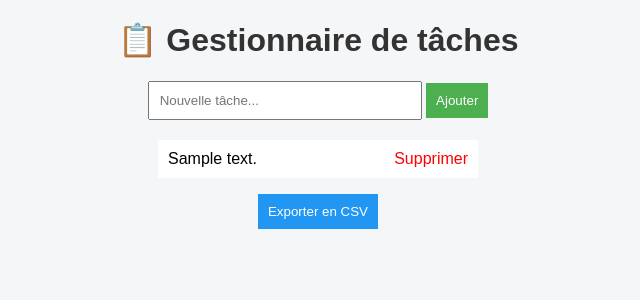
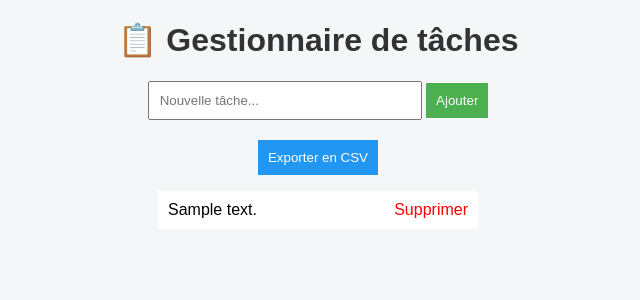
Before and after one commit to bobofils/MonAppWeb, a Flask app: page / in a window 1280 px wide. Shown: the top 300 px of the page, without its empty margins (322-962 px from the left). Run offline with Flask 3, Linux system fonts and the light colour scheme; tables that the repository leaves empty hold one stand-in row (values such as "Sample post").

Commit message:
Correction bouton export CSV

```diff
--- a/app.py
+++ b/app.py
@@ -48,9 +48,6 @@ def delete(id):
     conn.close()
     return redirect("/")
 
-if __name__ == "__main__":
-    port = int(os.environ.get("PORT", 5000))
-    app.run(host="0.0.0.0", port=port)
 import csv
 from flask import Response
 
@@ -62,7 +59,6 @@ def export_tasks():
     tasks = cursor.fetchall()
     conn.close()
 
-    # Créer un CSV en mémoire
     def generate():
         yield "id,content\n"
         for task in tasks:
@@ -70,3 +66,8 @@ def export_tasks():
 
     return Response(generate(), mimetype="text/csv",
                     headers={"Content-Disposition": "attachment; filename=tasks.csv"})
+
+
+if __name__ == "__main__":
+    port = int(os.environ.get("PORT", 5000))
+    app.run(host="0.0.0.0", port=port)
--- a/templates/index.html
+++ b/templates/index.html
@@ -38,7 +38,6 @@
             justify-content: space-between;
         }
         a {
-            color: red;
             text-decoration: none;
         }
     </style>
@@ -52,17 +51,19 @@
     <button type="submit">Ajouter</button>
 </form>
 
+<!-- Bouton export -->
+<a href="/export">
+    <button type="button" style="background:#2196F3;">Exporter en CSV</button>
+</a>
+
 <ul>
     {% for task in tasks %}
         <li>
             {{ task[1] }}
-            <a href="/delete/{{ task[0] }}">Supprimer</a>
+            <a href="/delete/{{ task[0] }}" style="color:red;">Supprimer</a>
         </li>
     {% endfor %}
 </ul>
 
 </body>
 </html>
-<a href="/export">
-    <button type="button" style="background: #2196F3;">Exporter en CSV</button>
-</a>
```
